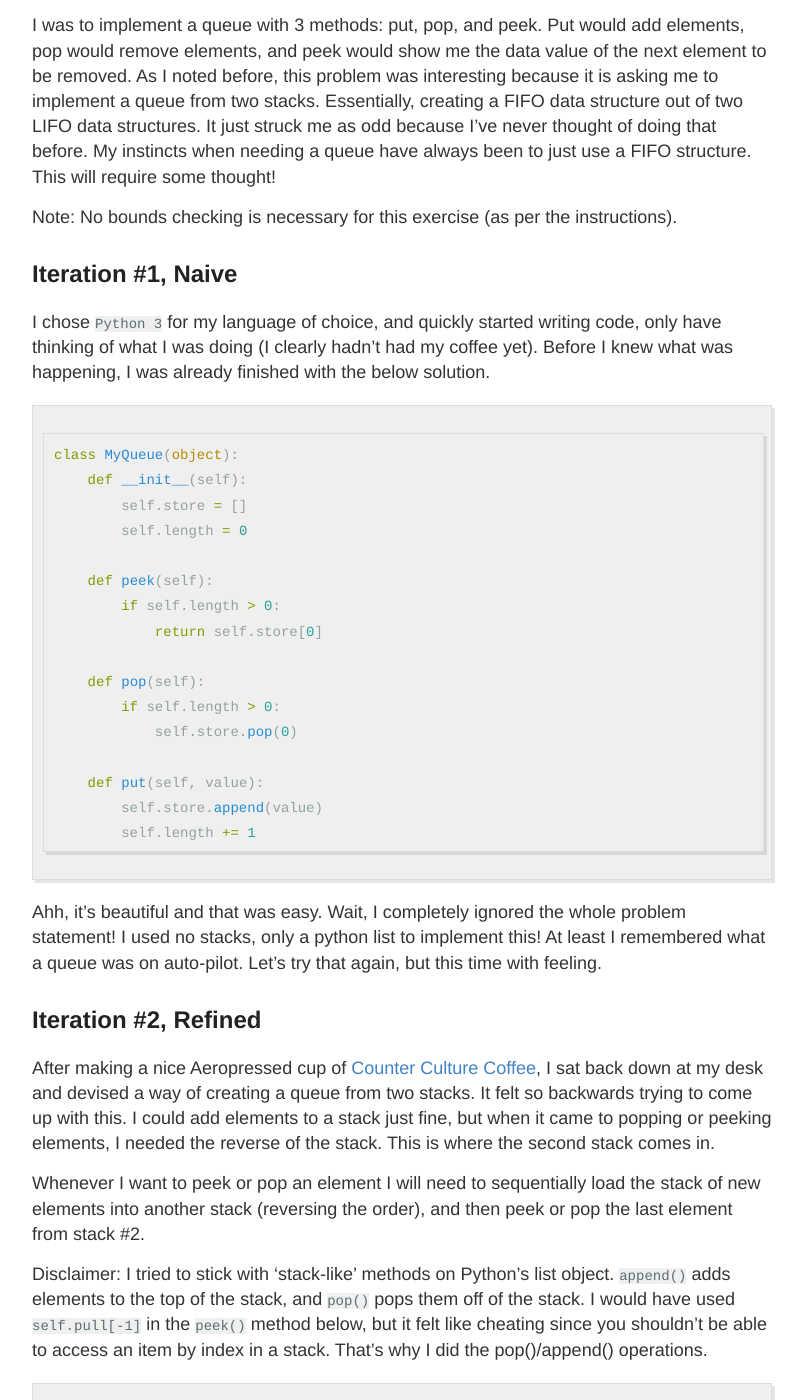
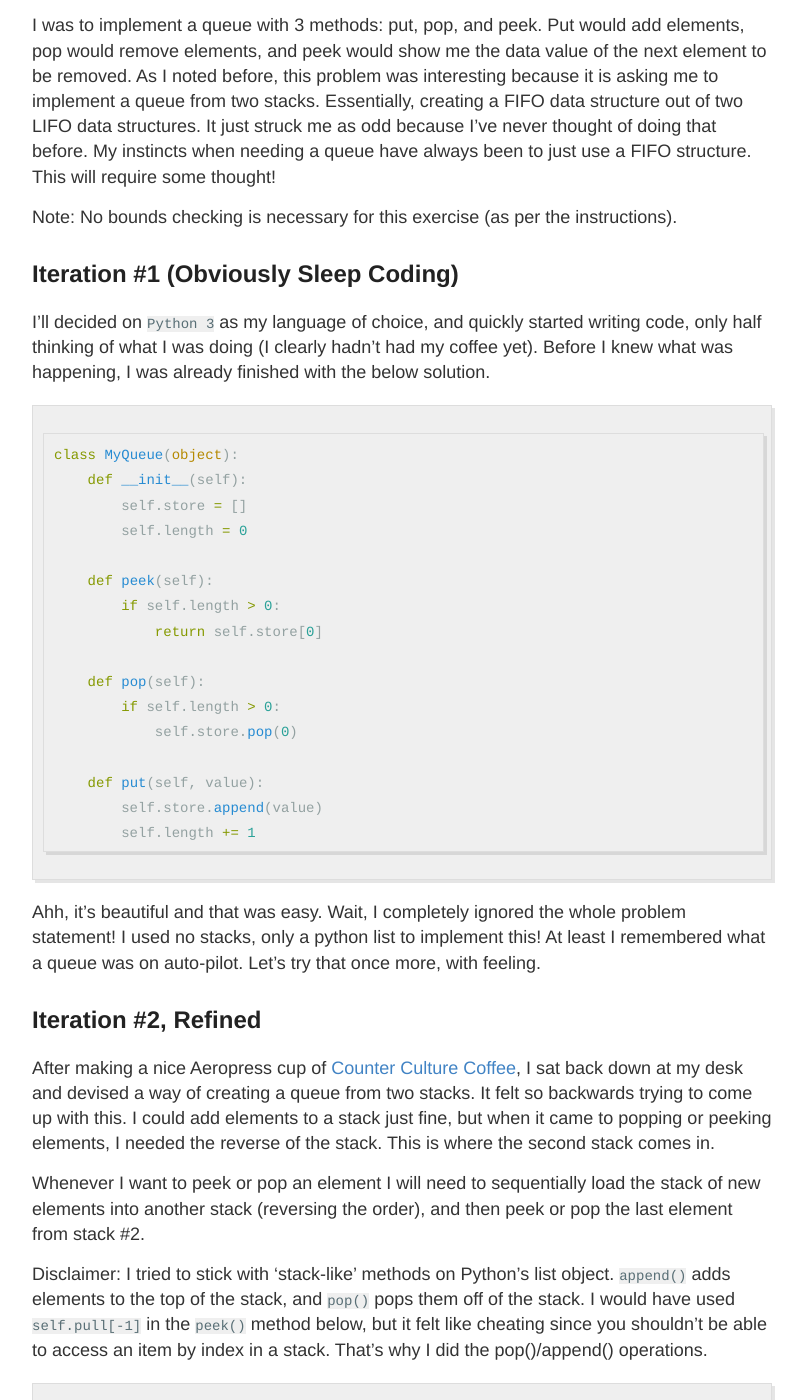
Before and after one commit to coffeegist/coffeegist.github.io, a Jekyll site: the page built from _posts/2017-08-31-two-stacks-as-a-queue.md, in a window 1280 px wide and 1400 px high, scrolled down 838 px. Shown: the whole window, without its empty margins (238-1044 px from the left). Built offline with Jekyll 4.4.1, drawn with Linux system fonts in a browser that asks for light colours; comment, search, counter and statistics services are not loaded.

Commit message:
* Typos.

````diff
--- a/_posts/2017-08-31-two-stacks-as-a-queue.md
+++ b/_posts/2017-08-31-two-stacks-as-a-queue.md
@@ -24,9 +24,9 @@ I was to implement a queue with 3 methods: put, pop, and peek. Put would add ele
 
 Note: No bounds checking is necessary for this exercise (as per the instructions).
 
-## Iteration #1, Naive
+## Iteration #1 (Obviously Sleep Coding)
 
-I chose `Python 3` for my language of choice, and quickly started writing code, only have thinking of what I was doing (I clearly hadn't had my coffee yet). Before I knew what was happening, I was already finished with the below solution.
+I'll decided on `Python 3` as my language of choice, and quickly started writing code, only half thinking of what I was doing (I clearly hadn't had my coffee yet). Before I knew what was happening, I was already finished with the below solution.
 
 ```python
 class MyQueue(object):
@@ -47,11 +47,11 @@ class MyQueue(object):
         self.length += 1
 ```
 
-Ahh, it's beautiful and that was easy. Wait, I completely ignored the whole problem statement! I used no stacks, only a python list to implement this! At least I remembered what a queue was on auto-pilot. Let's try that again, but this time with feeling.
+Ahh, it's beautiful and that was easy. Wait, I completely ignored the whole problem statement! I used no stacks, only a python list to implement this! At least I remembered what a queue was on auto-pilot. Let's try that once more, with feeling.
 
 ## Iteration #2, Refined
 
-After making a nice Aeropressed cup of [Counter Culture Coffee](https://counterculturecoffee.com/), I sat back down at my desk and devised a way of creating a queue from two stacks. It felt so backwards trying to come up with this. I could add elements to a stack just fine, but when it came to popping or peeking elements, I needed the reverse of the stack. This is where the second stack comes in.
+After making a nice Aeropress cup of [Counter Culture Coffee](https://counterculturecoffee.com/), I sat back down at my desk and devised a way of creating a queue from two stacks. It felt so backwards trying to come up with this. I could add elements to a stack just fine, but when it came to popping or peeking elements, I needed the reverse of the stack. This is where the second stack comes in.
 
 Whenever I want to peek or pop an element I will need to sequentially load the stack of new elements into another stack (reversing the order), and then peek or pop the last element from stack #2.
 
````
